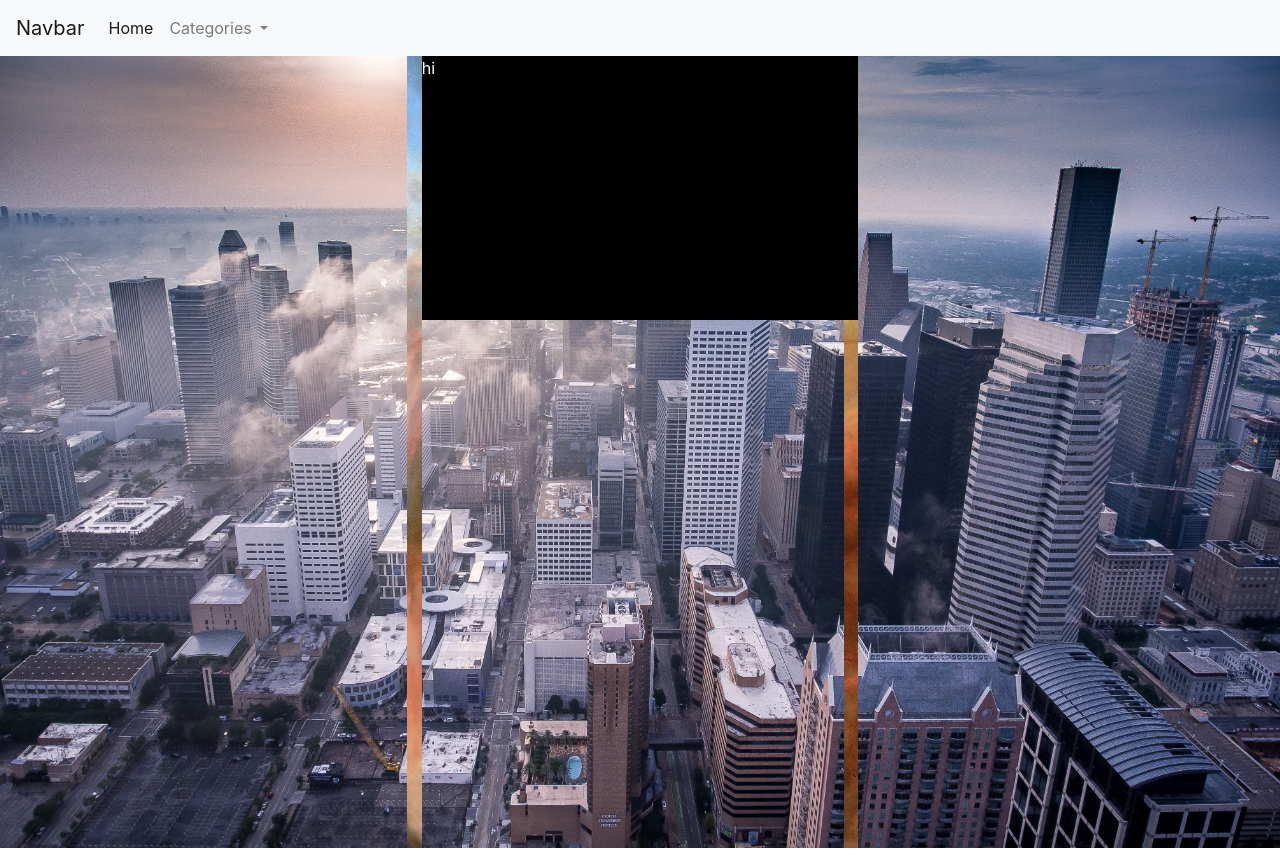
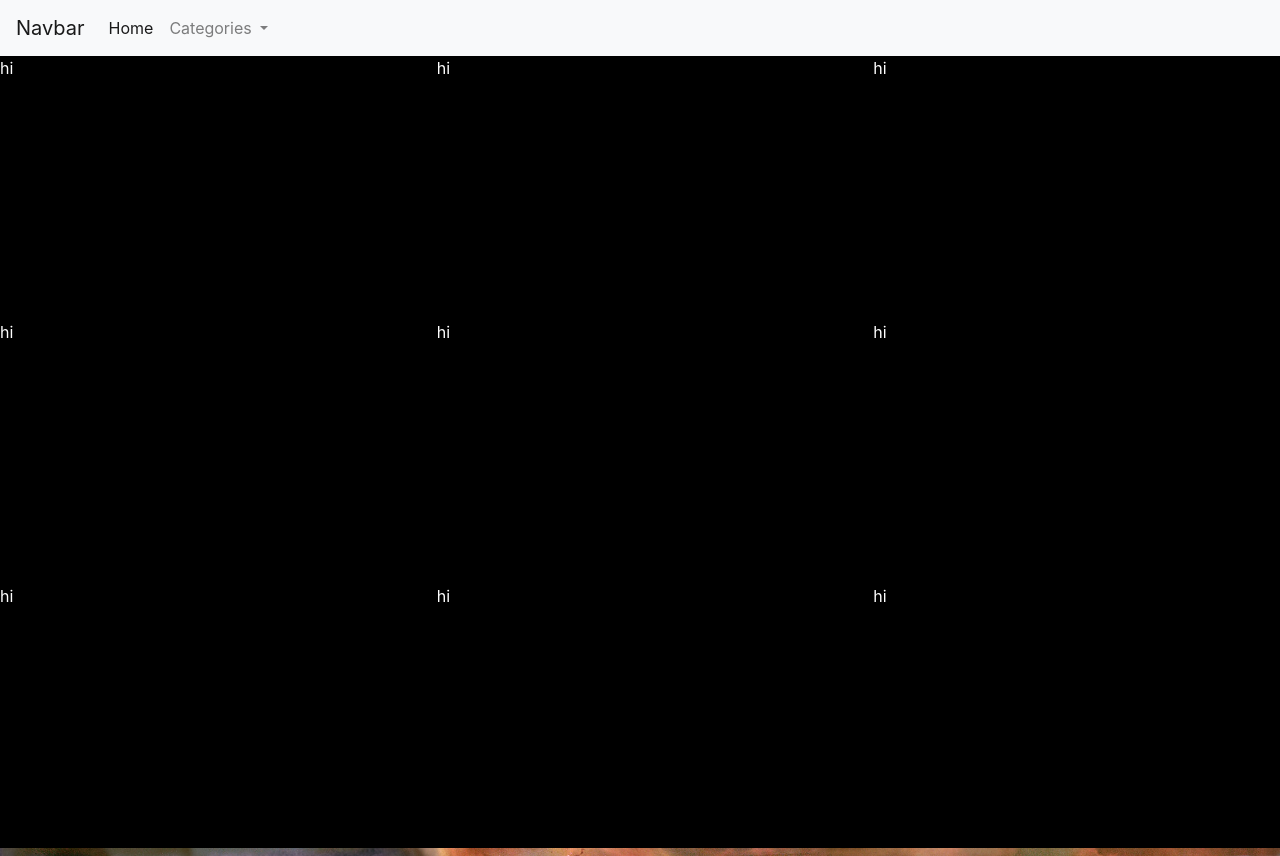
Before and after one commit to smithderon/GroupProject, a plain HTML site: page index.html in a window 1280 px wide. Drawn offline with nearby package versions, Linux system fonts and the light colour scheme; no server answers.

Commit message:
added 9 questions to hider cards and added function to remove hider cards on click

```diff
--- a/index.html
+++ b/index.html
@@ -23,14 +23,24 @@
         .col {
             height: 33vh;
             width: 33vh;
-            margin: 0px;
-            padding: 0px;
+
+            background-color: black;
+            color: white;
+
+
 
         }
 
         #revealed-image-container{
+            height: 100vh;
+            width: 100 vw;
             background-image: url("images/galaxy.jpg");
             background-size: 100% 100%
+        }
+
+        #hider{
+            height: 33vh;
+            width: 33vw;
         }
 
     </style>
@@ -72,37 +82,34 @@
     <!-- START OF IMAGE DIV CONTAINER -->
     <div id="revealed-image-container" class="container-fluid p-0">
         <div class="row">
-            <div class="col">
-                <img class="front" src="images/Split Image/row-1-col-1.jpg">
-                <div class="back">
-
-                </div>
-            </div>
-            <div id="hider-1" class="col" style="background-color: black; color: white;">
+            <div id="hider-1" class="col">
                 hi
             </div>
-            <div id="hider-2"class="col">
-                <img src="images/Split Image/row-1-col-3.jpg">
+            <div id="hider-2" class="col">
+                hi
+            </div>
+            <div id="hider-3" class="col">
+                hi
             </div>
             <div class="w-100"></div>
-            <div class="col">
-                <img src="images/Split Image/row-2-col-1.jpg">
+            <div id="hider-4" class="col">
+                hi
             </div>
-            <div class="col">
-                <img src="images/Split Image/row-2-col-2.jpg">
+            <div id="hider-5" class="col">
+                hi
             </div>
-            <div class="col">
-                <img src="images/Split Image/row-2-col-3.jpg">
+            <div id="hider-6" class="col">
+                hi
             </div>
             <div class="w-100"></div>
-            <div class="col">
-                <img src="images/Split Image/row-3-col-1.jpg">
+            <div id="hider-7" class="col">
+                hi
             </div>
-            <div class="col">
-                <img src="images/Split Image/row-3-col-2.jpg">
+            <div id="hider-8" class="col">
+                hi
             </div>
-            <div class="col">
-                <img src="images/Split Image/row-3-col-3.jpg">
+            <div id="hider-9" class="col">
+                hi
             </div>
         </div>
     </div>
--- a/script/apiscript.js
+++ b/script/apiscript.js
@@ -1,15 +1,24 @@
 
 //USE THIS FORMAT TO APPEND QUESTION TO A BLACK HIDER CARD
-        $("#hider-1").click(function () {
-            $(this).css("background-color", "transparent")
-        })
 
-        let url = "https://opentdb.com/api.php?amount=10&category=15&difficulty=medium&type=multiple"
-            $.get(url).done((response) => {
-                var question = (response.results[0].question)
-                $("#hider-1").text(question)
+//for loop generates 9 questions from the API and appends them to hider cards
+let url = "https://opentdb.com/api.php?amount=10&category=15&difficulty=medium&type=multiple"
+$.get(url).done((response) => {
+    for(i=1; i<10; i++){
+    $("#hider-"+i).text(response.results[i].question)
+    }
+})
 
-            })
+//for loop that removes each hider card and text on click
+for(i=1; i<10; i++){
+$("#hider-"+i).click(function () {
+    $(this).css("background-color", "transparent")
+    $(this).css("color", "transparent")
+})
+}
+
+
+
 
 
 
```
